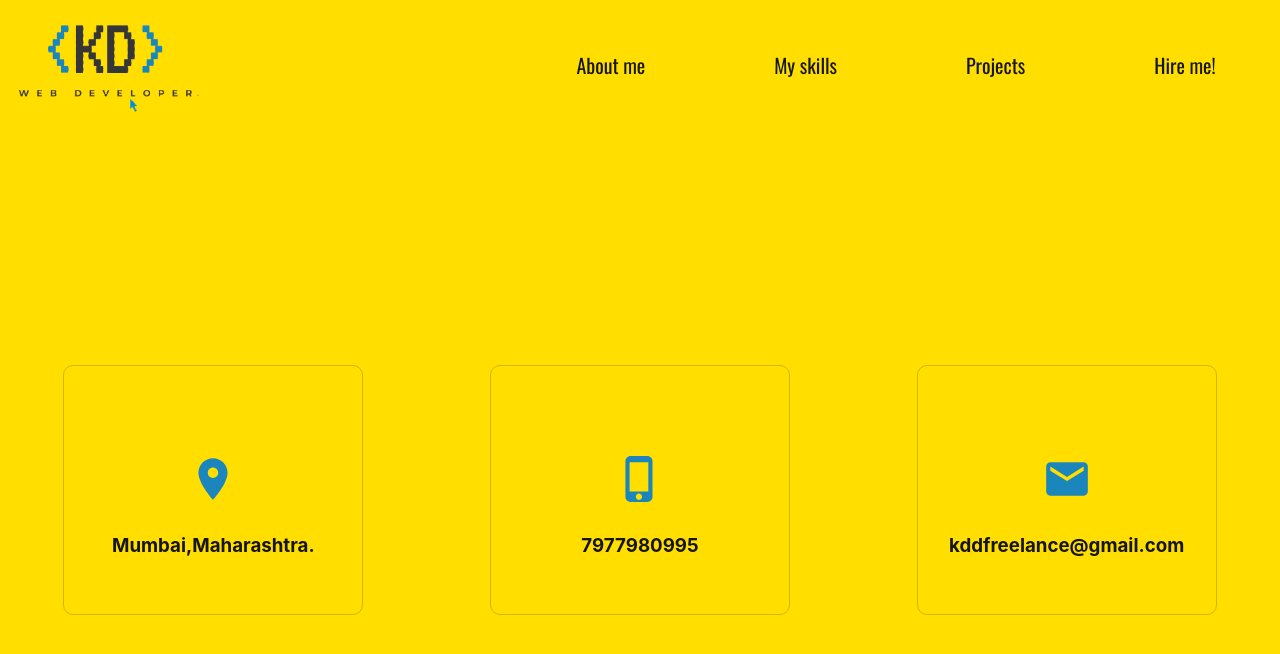
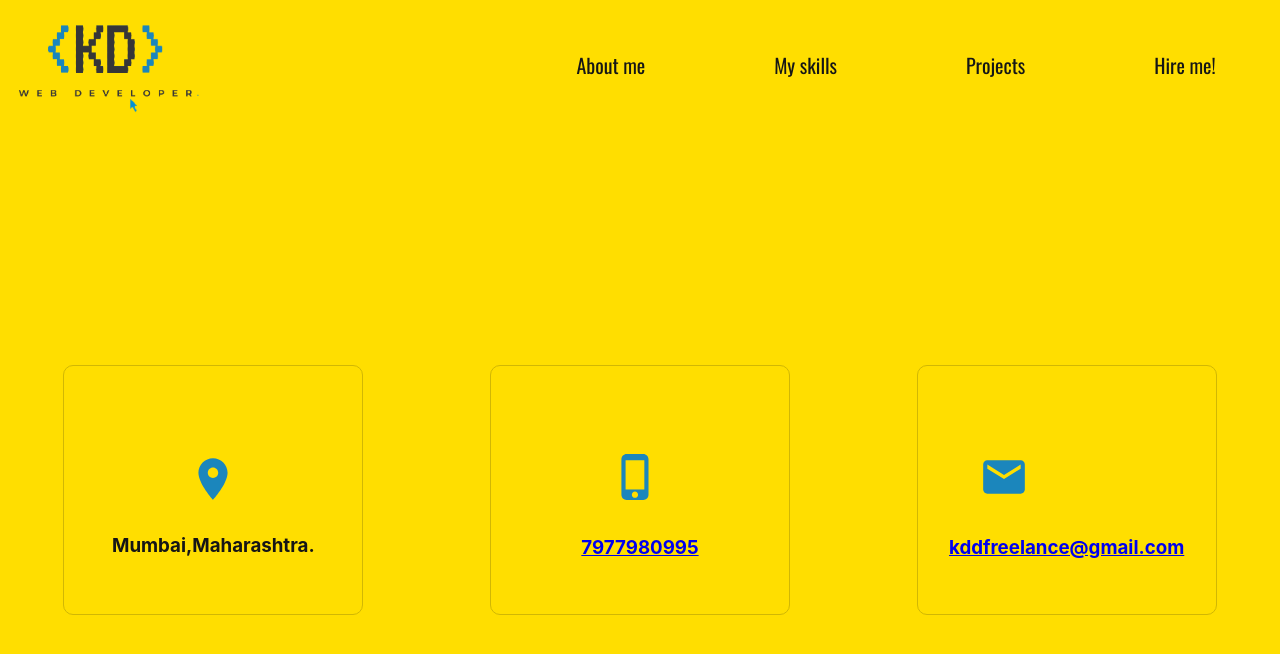
Before and after one commit to KDDeveloper/kd-app, a React (Create React App) app: page /kd/contact in a window 1280 px wide. Shown: the top 654 px of the page. Built offline with nearby package versions, Linux system fonts and the light colour scheme.

Commit message:
Update contactPage.jsx

```diff
--- a/src/pages/contactPage/contactPage.jsx
+++ b/src/pages/contactPage/contactPage.jsx
@@ -14,16 +14,20 @@ const ContactPage = () =>{
                 </h3>
             </div>
             <div className="contact-box">
+                <a href="tel:7977980995">
                     <PhoneIphone/>
                     <h3>
                         7977980995
                     </h3>
+                </a>
             </div>
             <div className="contact-box">
+               <a href="mailto:kddfreelance@gmail.com">
                     <Email/>
                     <h3>
                         kddfreelance@gmail.com
                     </h3>
+                </a>
             </div>
 
         </div>
```
Lines whose indentation alone changed are shown as unchanged.
